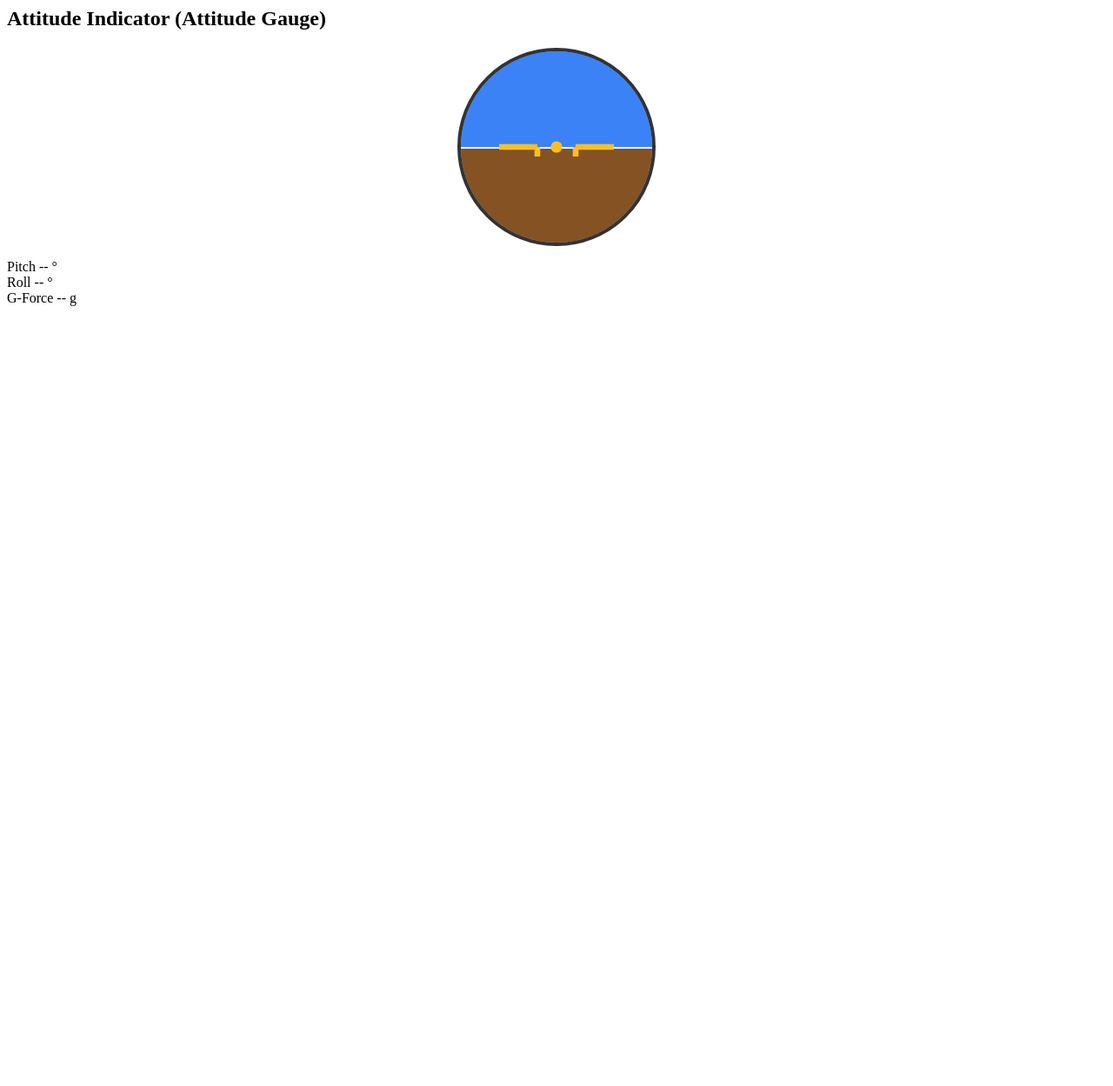
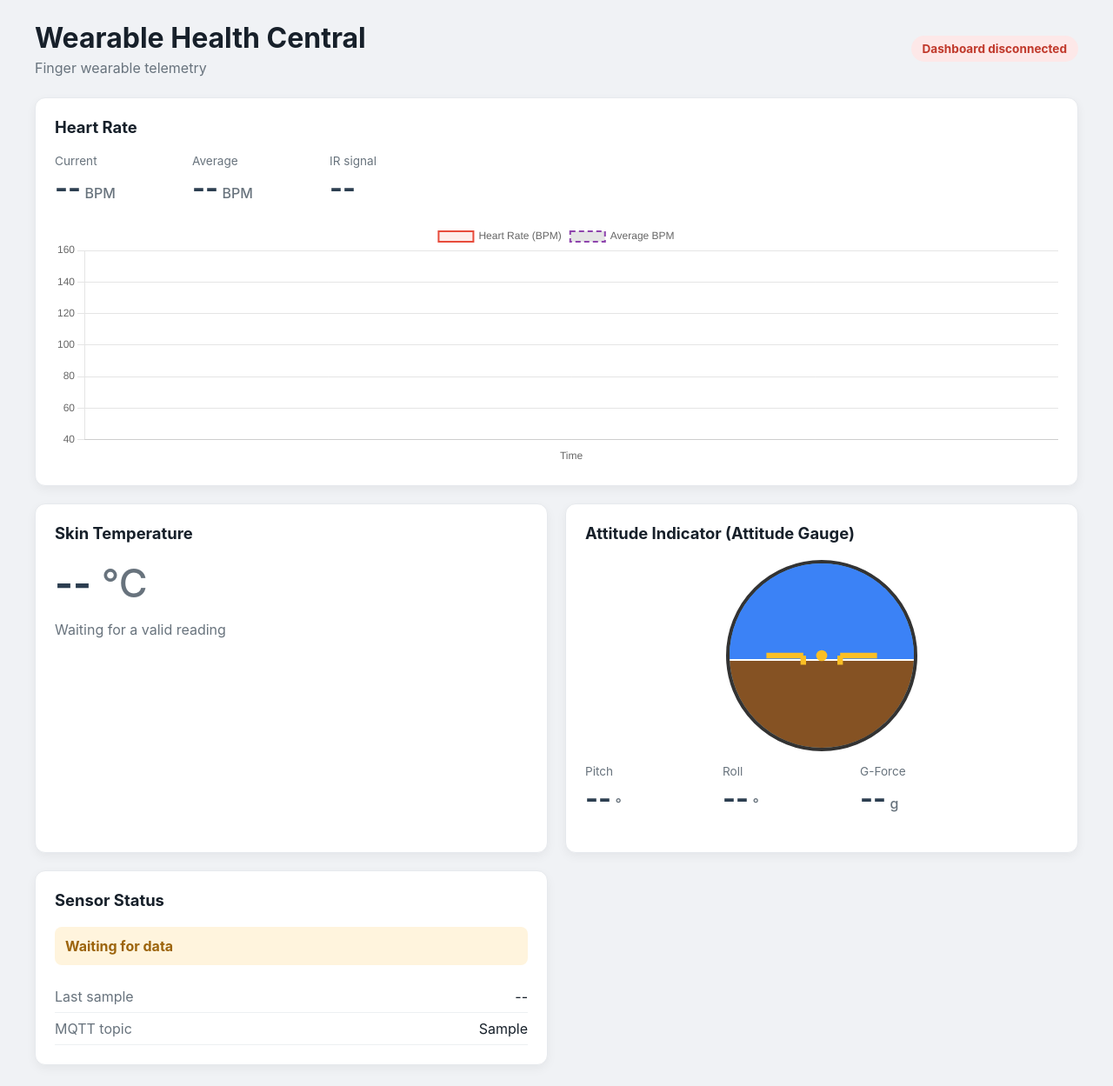
Before and after one commit to ArkhamKnightGPC/PCS3858-EmbeddedSystemsLab, a Python web app: template server/src/templates/index.html in a window 1280 px wide. Shown: the whole page at 87% size. Before the commit the page ends 352 px from the top, so only its background shows below. Run offline with Jinja, Linux system fonts and the light colour scheme; the template is opened without the code that fills it: most values are stand-ins (such as "Sample title", 1, 10 or a date in 2020).

```diff
--- a/server/src/static/js/dashboard.js
+++ b/server/src/static/js/dashboard.js
@@ -1,3 +1,120 @@
+document.addEventListener("DOMContentLoaded", () => {
+    const maximumSamples = 30;
+    const chartContext = document.getElementById("heartRateChart").getContext("2d");
+    const heartRateChart = new Chart(chartContext, {
+        type: "line",
+        data: {
+            labels: [],
+            datasets: [
+                {
+                    label: "Heart Rate (BPM)",
+                    data: [],
+                    borderColor: "#e74c3c",
+                    backgroundColor: "rgba(231, 76, 60, 0.1)",
+                    borderWidth: 2,
+                    fill: true,
+                    tension: 0.3,
+                    spanGaps: true
+                },
+                {
+                    label: "Average BPM",
+                    data: [],
+                    borderColor: "#8e44ad",
+                    borderWidth: 2,
+                    borderDash: [6, 4],
+                    fill: false,
+                    tension: 0.3,
+                    spanGaps: true
+                }
+            ]
+        },
+        options: {
+            responsive: true,
+            maintainAspectRatio: false,
+            animation: false,
+            scales: {
+                x: { title: { display: true, text: "Time" } },
+                y: { suggestedMin: 40, suggestedMax: 160 }
+            }
+        }
+    });
+
+    const connectionStatus = document.getElementById("connection-status");
+    const bpmValue = document.getElementById("bpm-val");
+    const averageBpmValue = document.getElementById("avg-bpm-val");
+    const irValue = document.getElementById("ir-val");
+    const temperatureValue = document.getElementById("temp-val");
+    const temperatureStatus = document.getElementById("temp-status");
+    const fingerBox = document.getElementById("finger-box");
+    const fingerText = document.getElementById("finger-text");
+    const lastUpdate = document.getElementById("last-update");
+
+    // MPU6050 DOM Elements
+    const mpuStatus = document.getElementById("mpu-status");
+    const accelX = document.getElementById("accel-x");
+    const accelY = document.getElementById("accel-y");
+    const accelZ = document.getElementById("accel-z");
+    const gyroX = document.getElementById("gyro-x");
+    const gyroY = document.getElementById("gyro-y");
+    const gyroZ = document.getElementById("gyro-z");
+
+    function displayNumber(value, digits = 0) {
+        return typeof value === "number" ? value.toFixed(digits) : "--";
+    }
+
+    function setConnectionState(telemetry) {
+        if (!telemetry.mqtt_connected) {
+            connectionStatus.className = "status-badge offline";
+            connectionStatus.innerText = "MQTT disconnected";
+        } else if (telemetry.data_stale) {
+            connectionStatus.className = "status-badge warning";
+            connectionStatus.innerText = "Waiting for telemetry";
+        } else {
+            connectionStatus.className = "status-badge online";
+            connectionStatus.innerText = "Live";
+        }
+    }
+
+    function updateChart(telemetry) {
+        if (telemetry.last_update === null || telemetry.data_stale) return;
+
+        const labels = heartRateChart.data.labels;
+        if (labels.length > 0 && labels[labels.length - 1] === telemetry.last_update) {
+            return;
+        }
+
+        if (labels.length >= maximumSamples) {
+            labels.shift();
+            heartRateChart.data.datasets.forEach((dataset) => dataset.data.shift());
+        }
+
+        labels.push(telemetry.last_update);
+        heartRateChart.data.datasets[0].data.push(telemetry.bpm);
+        heartRateChart.data.datasets[1].data.push(telemetry.avg_bpm);
+        heartRateChart.update("none");
+    }
+
+    const eventSource = new EventSource("/chart-data");
+
+    eventSource.onmessage = (event) => {
+        const telemetry = JSON.parse(event.data);
+        setConnectionState(telemetry);
+
+        bpmValue.innerText = displayNumber(telemetry.bpm, 1);
+        averageBpmValue.innerText = displayNumber(telemetry.avg_bpm);
+        irValue.innerText = displayNumber(telemetry.ir);
+        lastUpdate.innerText = telemetry.last_update ?? "--";
+
+        // Temperature status update
+        if (telemetry.temperature_valid && typeof telemetry.temperature_c === "number") {
+            temperatureValue.innerText = telemetry.temperature_c.toFixed(1);
+            temperatureStatus.innerText = "Valid sensor reading";
+        } else {
+            temperatureValue.innerText = "--";
+            temperatureStatus.innerText = "Temperature reading out of bounds";
+        }
+
+        // MPU6050 Motion status update
         const horizonLayer = document.getElementById("horizon-sky-ground");
         const pitchVal = document.getElementById("pitch-val");
         const rollVal = document.getElementById("roll-val");
@@ -19,3 +136,27 @@ if (telemetry.mpu_valid) {
             rollVal.innerText = "--";
             gVal.innerText = "--";
         }
+
+        // Finger detection status update
+        if (telemetry.last_update === null) {
+            fingerBox.className = "alert-box alert-warning";
+            fingerText.innerText = "Waiting for data";
+        } else if (telemetry.data_stale) {
+            fingerBox.className = "alert-box alert-warning";
+            fingerText.innerText = "Telemetry is stale";
+        } else if (telemetry.finger_detected) {
+            fingerBox.className = "alert-box alert-normal";
+            fingerText.innerText = "Finger detected";
+        } else {
+            fingerBox.className = "alert-box alert-warning";
+            fingerText.innerText = "No finger detected";
+        }
+
+        updateChart(telemetry);
+    };
+
+    eventSource.onerror = () => {
+        connectionStatus.className = "status-badge offline";
+        connectionStatus.innerText = "Dashboard disconnected";
+    };
+});
--- a/server/src/templates/index.html
+++ b/server/src/templates/index.html
@@ -1,3 +1,54 @@
+<!DOCTYPE html>
+<html lang="en">
+<head>
+    <meta charset="UTF-8">
+    <meta name="viewport" content="width=device-width, initial-scale=1.0">
+    <title>PCS3858 - Patient Health Monitor</title>
+    <link rel="stylesheet" href="{{ url_for('static', filename='css/style.css') }}">
+    <script src="https://cdn.jsdelivr.net/npm/chart.js"></script>
+</head>
+<body>
+    <header>
+        <div>
+            <h1>Wearable Health Central</h1>
+            <p class="subtitle">Finger wearable telemetry</p>
+        </div>
+        <div id="connection-status" class="status-badge offline">Waiting for MQTT</div>
+    </header>
+
+    <main class="dashboard-grid">
+        <section class="card card-wide">
+            <h2>Heart Rate</h2>
+            <div class="metrics-row">
+                <div class="metric-block">
+                    <span class="metric-label">Current</span>
+                    <span id="bpm-val" class="metric">--</span>
+                    <span class="unit">BPM</span>
+                </div>
+                <div class="metric-block">
+                    <span class="metric-label">Average</span>
+                    <span id="avg-bpm-val" class="metric">--</span>
+                    <span class="unit">BPM</span>
+                </div>
+                <div class="metric-block">
+                    <span class="metric-label">IR signal</span>
+                    <span id="ir-val" class="metric">--</span>
+                </div>
+            </div>
+            <div class="chart-container">
+                <canvas id="heartRateChart"></canvas>
+            </div>
+        </section>
+
+        <section class="card">
+            <h2>Skin Temperature</h2>
+            <div class="metric-large">
+                <span id="temp-val">--</span><span class="unit"> °C</span>
+            </div>
+            <p id="temp-status" class="detail-text">Waiting for a valid reading</p>
+        </section>
+
+        <!-- NEW: Motion & Orientation (MPU6050) Card -->
         <section class="card">
             <h2>Attitude Indicator (Attitude Gauge)</h2>
             <div style="position: relative; width: 220px; height: 220px; margin: 0 auto; border-radius: 50%; overflow: hidden; border: 4px solid #333; background: #68b2d8;">
@@ -37,3 +88,25 @@
                 </div>
             </div>
         </section>
+
+        <section class="card">
+            <h2>Sensor Status</h2>
+            <div id="finger-box" class="alert-box alert-warning">
+                <strong id="finger-text">Waiting for data</strong>
+            </div>
+            <dl class="status-details">
+                <div>
+                    <dt>Last sample</dt>
+                    <dd id="last-update">--</dd>
+                </div>
+                <div>
+                    <dt>MQTT topic</dt>
+                    <dd>{{ mqtt_topic }}</dd>
+                </div>
+            </dl>
+        </section>
+    </main>
+
+    <script src="{{ url_for('static', filename='js/dashboard.js') }}"></script>
+</body>
+</html>
```
Also changed, not shown: server/src/WebApp.py (+25 -1 lines). Lines whose indentation alone changed are shown as unchanged.
